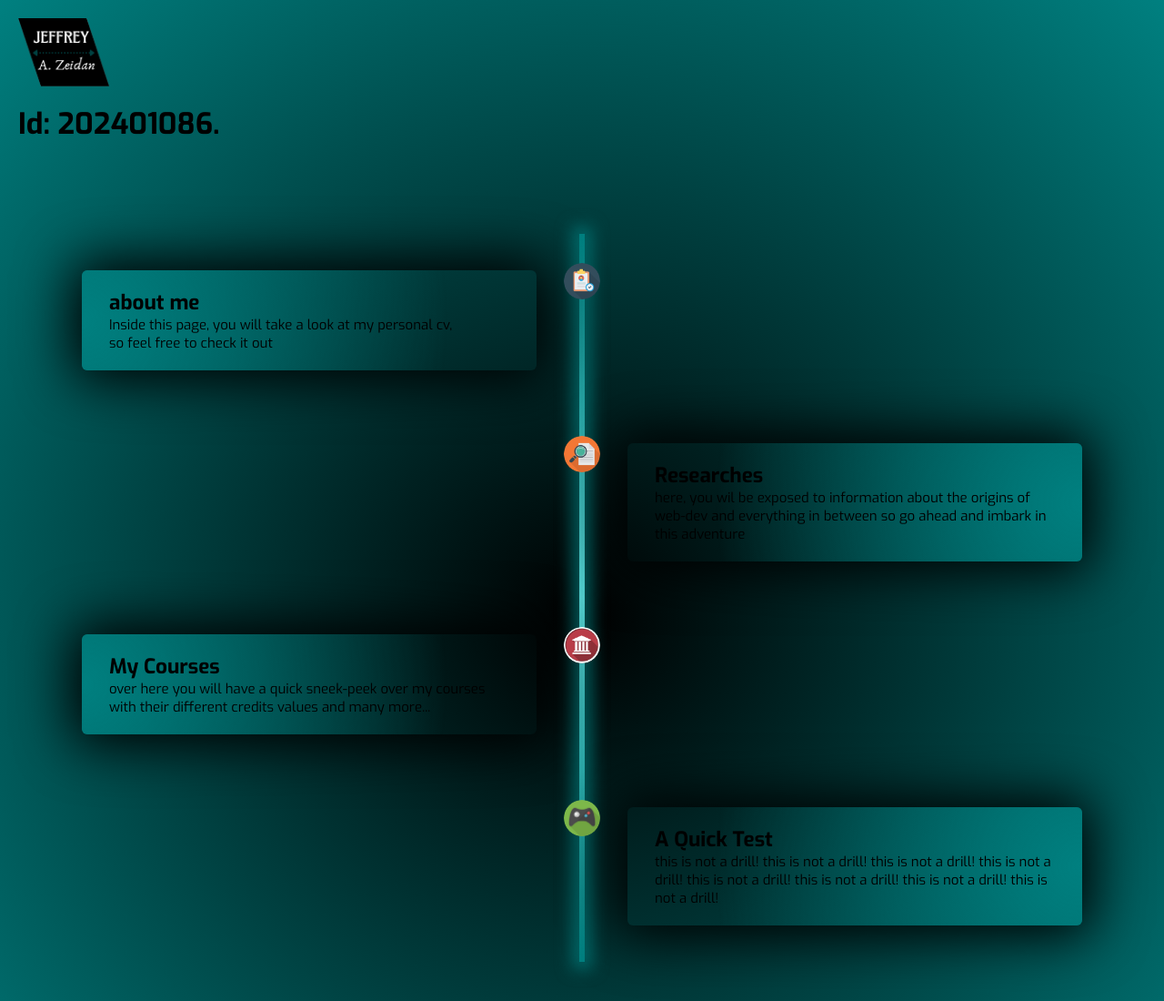
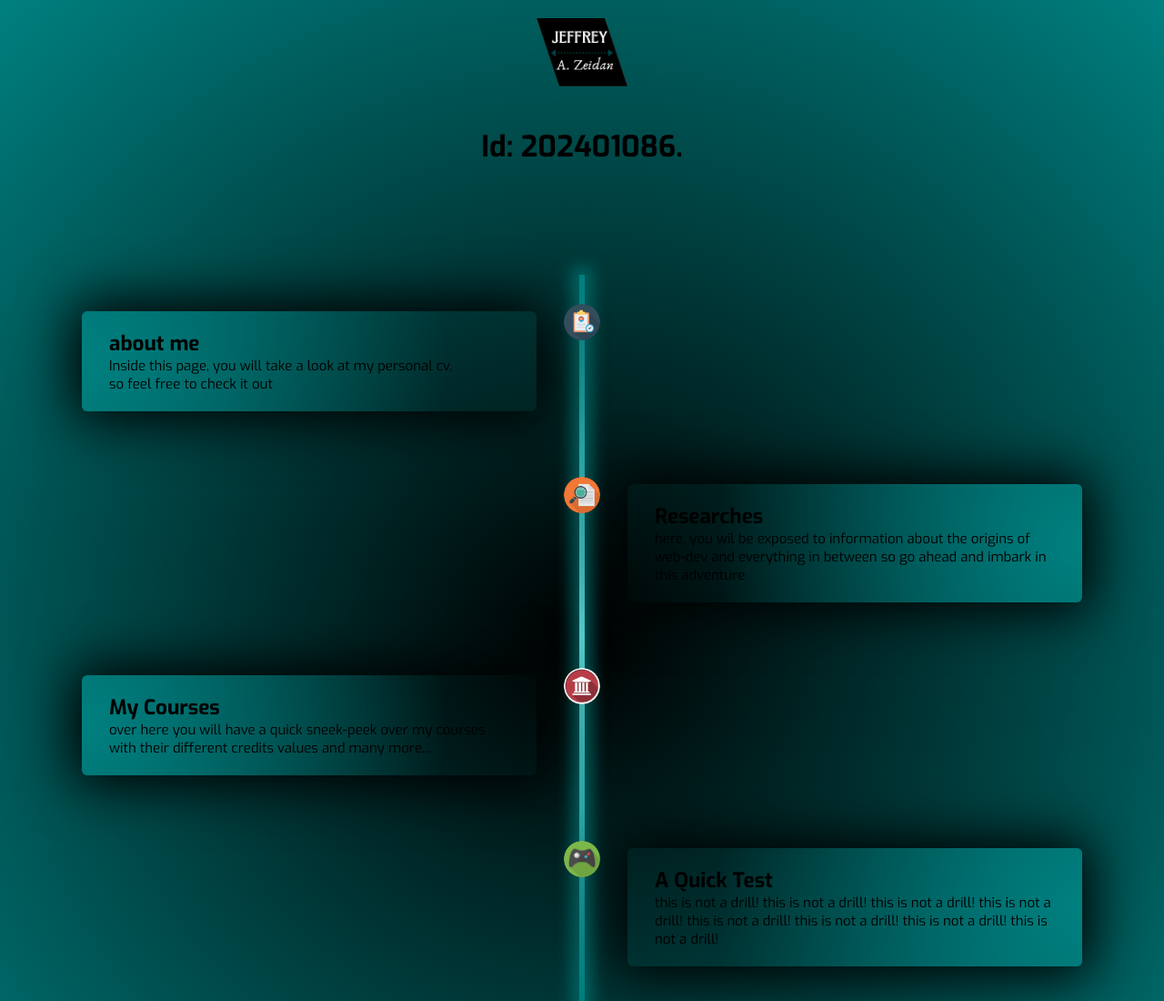
Before and after one commit to 1effrey/final-projct, a plain HTML site: page index.html in a window 1280 px wide. Shown: the top 1100 px of the page at 91% size. Drawn offline with Linux system fonts and the light colour scheme.

Commit message:
Add files via upload

```diff
--- a/stylesheet.css
+++ b/stylesheet.css
@@ -10,9 +10,11 @@ body{
 }
 
 .top-logo{
-  display: flex;
+  margin:0 auto;
+  display: block;
   align-items: center;
   padding: 20px 20px;
+  width: fit-content;
 }
 
 .top-logo img{
@@ -20,8 +22,12 @@ body{
 }
 
 .header{
-  padding: 0 0 0 20px;
-}
+  margin:0 auto;
+  display: block;
+  align-items: center;
+  padding: 20px 20px;
+  width: fit-content;
+  }
 
 .timeline{
   position:relative;
```
